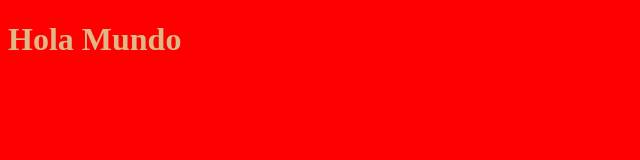
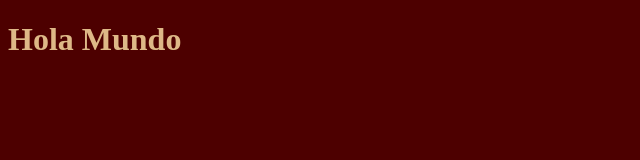
Before and after one commit to ShayerB-cuc/Clase-Buenas-Practica, a plain HTML site: page index.html in a window 1280 px wide. Shown: the whole page, without its empty margins (0-640 px from the left). Drawn offline with Linux system fonts and the light colour scheme.

Commit message:
se cambió el color de fondo

```diff
--- a/index.html
+++ b/index.html
@@ -6,7 +6,7 @@
     <title>Document</title>
     <style>
         body{
-            background-color: red;
+            background-color: rgb(77, 0, 0);
         }
         h1{
             color: burlywood;
```
